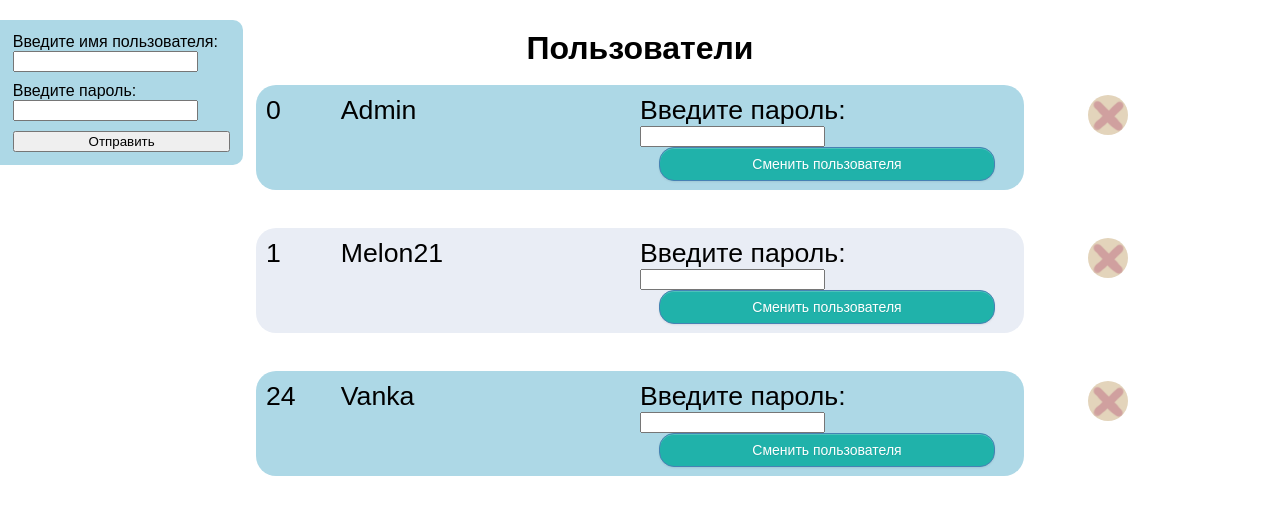
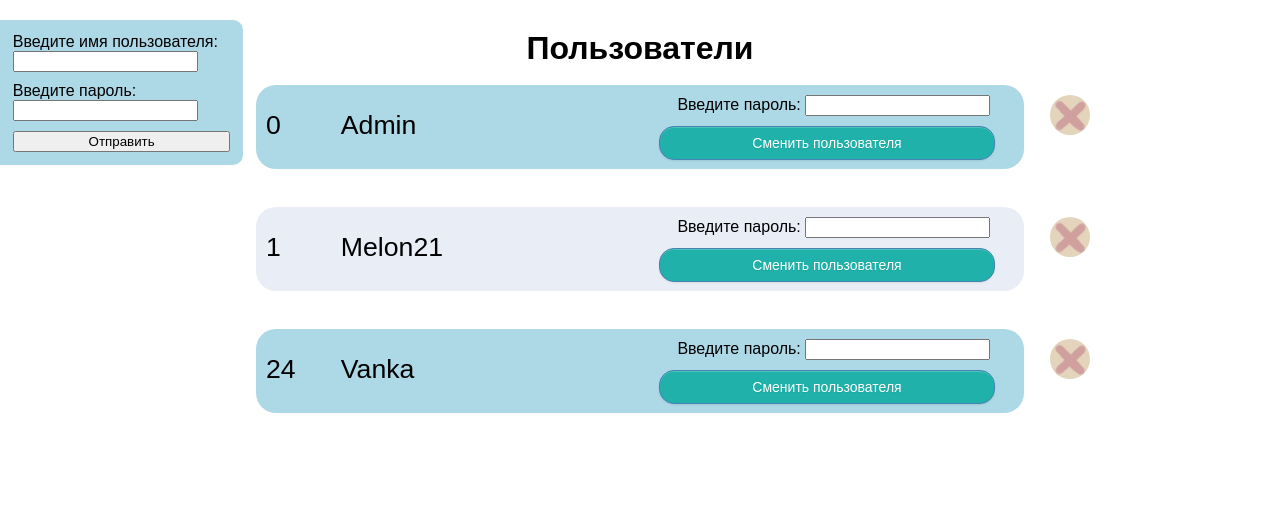
Before and after one commit to vankad24/flask-memes-site, a Flask app: page /userlist in a window 1280 px wide. Shown: the part 98-613 px from the top of the page. Run offline with Flask 2, Linux system fonts and the light colour scheme; data comes from the database, SQL or seed files in the repository.

Commit message:
Add files via upload

```diff
--- a/static/css/css1.css
+++ b/static/css/css1.css
@@ -50,8 +50,15 @@
 main > div:nth-child(2n){
   background-color: lightblue;
 }
+main > div > div{
+  margin-top: 15px;
+}
+.pass{
+  margin-top: -15px;
+}
 .pass > label{
-  margin-bottom: 40px;
+  font-size: 12pt;
+  margin-left: 10%;
 }
 .newPost{
   width: 17%;
@@ -92,6 +99,7 @@
 padding: 8px 16px;
 margin: auto;
 margin-bottom: -28px;
+margin-top: 10px;
 text-decoration: none;
 text-shadow: 0 1px 1px rgba(0, 0, 0, 0.075);
 background-color: rgb(32, 178, 170);
@@ -103,13 +111,18 @@
 .delit{
   width: 40px;
   height: 40px;
-  background-image: url('../images/delit.png');
-  background-size: 40px;
   position: absolute;
   display:inline-block;
-  left: 85%;
+  left: 82%;
+}
+.delit > button{
+  width: 100%;
+  height: 100%;
+  background-image: url('../images/delit.png');
+  background-size: 100%;
   border-radius: 50%;
+  border: 0px;
 }
-.delit:hover{
+.delit > button:hover{
   box-shadow: inset 0 0 4px 4px #b3a183;
 }
--- a/templates/index.HTML
+++ b/templates/index.HTML
@@ -24,7 +24,10 @@
         {% for m in posts -%}
         <div id='{{m.id}}' class='flex'>
 		  {% if id==m.id_user or id == 0 %}
-          <div class="delit"></div>
+          <form action="/userlist" method="post" class="delit">
+            <input type="text" name="del_id" value="{{m.id}}" style="display: none">
+            <button type="submit"></button>
+          </form>
 		  {% endif %}
           <div class="nik">{{m.nickname}}</div>
           <div>
--- a/templates/userlist.HTML
+++ b/templates/userlist.HTML
@@ -32,7 +32,10 @@
             </form>
           </div>
 		  {% if id==m.id or id == 0 %}
-          <div class="delit"></div>
+          <form action="/userlist" method="post" class="delit">
+            <input type="text" name="del_id" value="{{m.id}}" style="display: none">
+            <button type="submit"></button>
+          </form>
 		  {% endif %}
         </div>
         {% endfor -%}
```
Also changed, not shown: static/css/css.css (+12 -7 lines).
